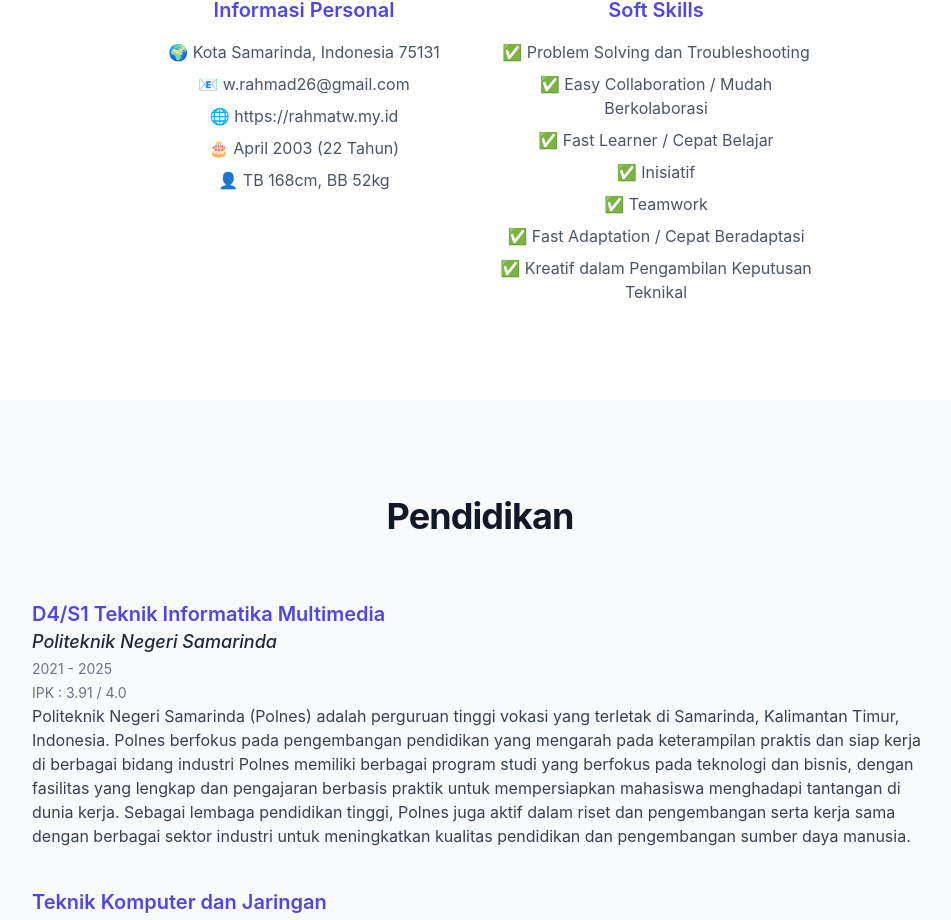
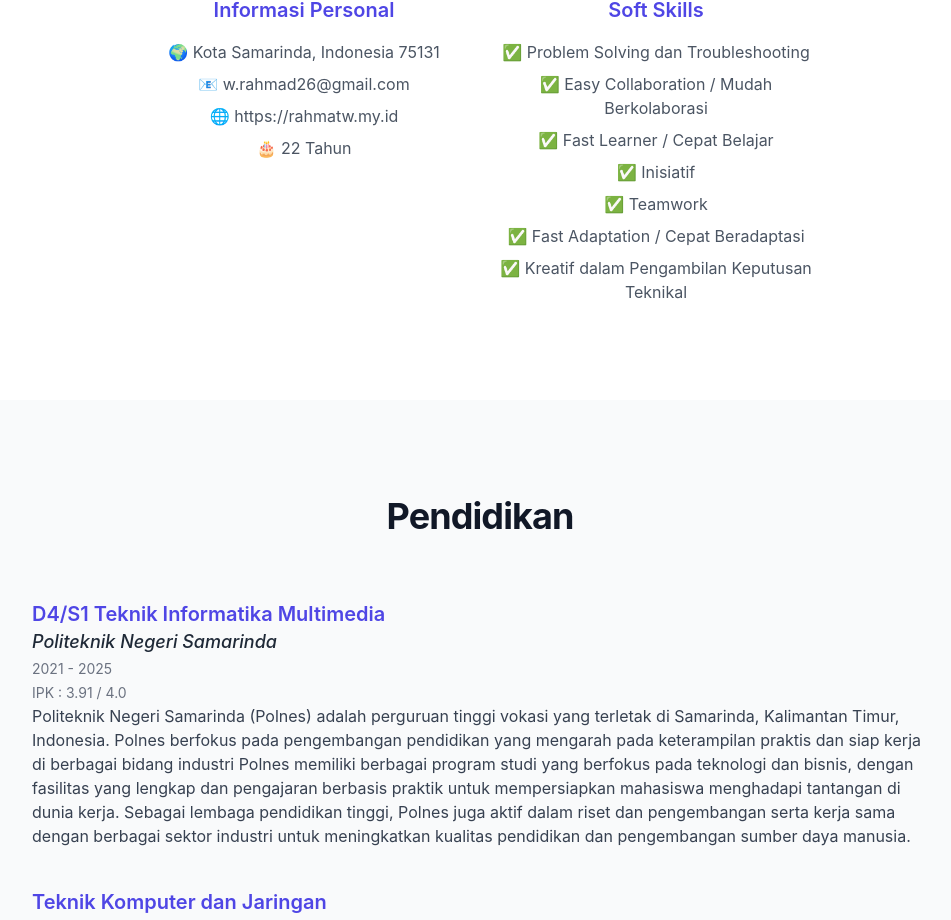
Before and after one commit to rahmate2003/my-portfolio, a React (Vite) app: page / in a window 1280 px wide. Shown: the part 1276-2196 px from the top of the page, without its empty margins (160-1111 px from the left). Built offline with nearby package versions, Linux system fonts and the light colour scheme.

Commit message:
Updateasdas

```diff
--- a/src/components/About.jsx
+++ b/src/components/About.jsx
@@ -23,8 +23,8 @@ export default function About() {
                   <li>🌍 Kota Samarinda, Indonesia 75131</li>
                   <li>📧 w.rahmad26@gmail.com</li>
                   <li>🌐 https://rahmatw.my.id</li>
-                    <li>🎂 April 2003 (22 Tahun)</li>
-                    <li>👤 TB 168cm, BB 52kg</li>
+                  <li>🎂 22 Tahun</li>
+                  {/* <li>👤 TB 168cm, BB 52kg</li> */}
                 </ul>
               </div>
 
```
Lines whose indentation alone changed are shown as unchanged.
